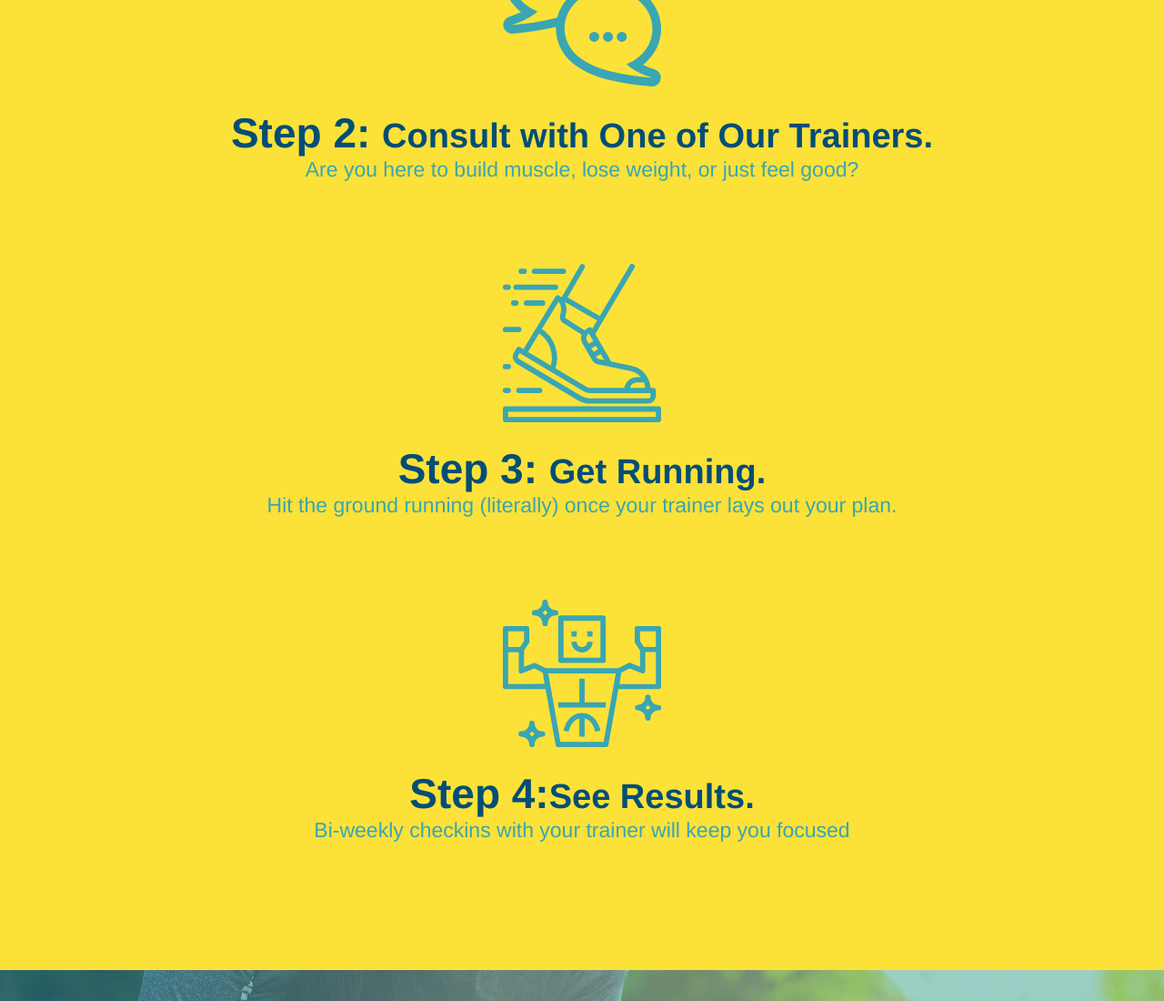
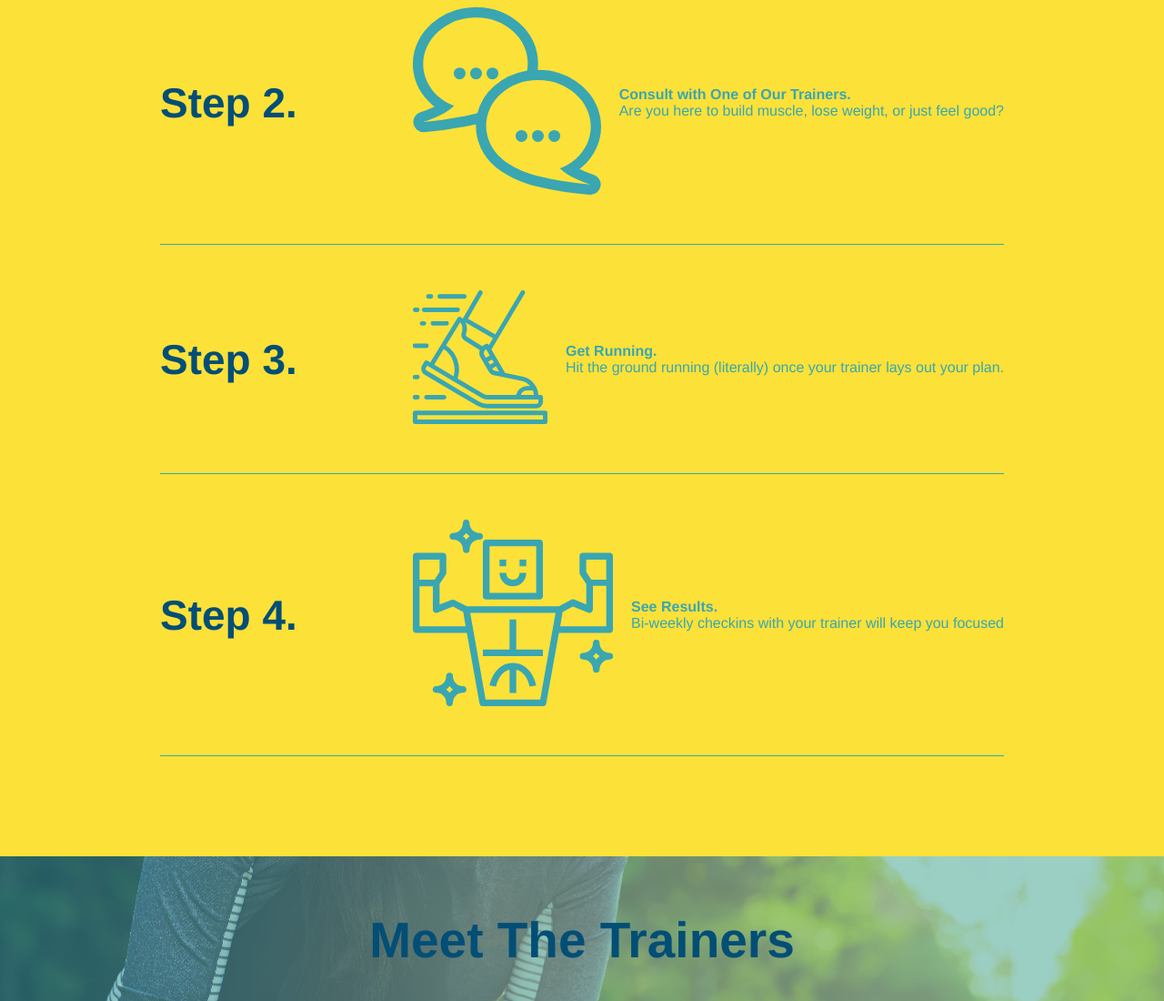
Before and after one commit to gtankha/run-buddy, a plain HTML site: page index.html in a window 1280 px wide. Shown: the part 1700-2800 px from the top of the page at 91% size. Drawn offline with Linux system fonts and the light colour scheme.

Commit message:
add flexbox to the steps

```diff
--- a/assets/css/style.css
+++ b/assets/css/style.css
@@ -130,9 +130,6 @@ body {
   padding: 10px 20px;
   font-size: 16px;
 }
-.intro {
-  text-align: center;
-}
 
 .intro p {
   line-height: 1.7;
@@ -140,9 +137,9 @@ body {
   width: 80%;
   font-size: 20px;
   margin: 0 auto;
+  text-align: center;
 }
 .steps {
-  text-align: center;
   background: #fce138;
 }
 
@@ -150,28 +147,55 @@ body {
   font-size: 55px;
   color: #024e76;
   margin-bottom: 35px;
-  padding: 0 100px 20px 100px;
-  display: inline-block;
-  border-bottom: 3px solid;
-}
-.steps div {
-  margin-bottom: 80px;
+  padding-bottom: 20px;
+  text-align: center;
+  margin: 0 auto 35px auto;
+  width: 50%;
 }
 
-.steps img {
-  width: 15%;
-  margin: 10px 0;
+.step {
+  margin: 50px auto;
+  padding-bottom: 50px;
+  width: 80%;
+  border-bottom: 1px solid #39a6b2;
+  display: flex;
+  flex-wrap: wrap;
+  align-items: center;
+  justify-content: space-between;
 }
 
-.steps h3 {
+.step h3 {
   color: #024e76;
   font-size: 46px;
-  margin-top: 10px;
+  flex: 1 30%;
 }
 
-.steps p {
+.step-info {
+  flex: 2 70%;
+  display: flex;
+  flex-wrap: wrap;
+  align-items: center;
+}
+.step-img {
+  flex: 1 12%;
+  margin-right: 20px;
+}
+.step-text {
+  flex: 12;
+}
+
+.step-text p {
   color: #39a6b2;
-  font-size: 23px;
+  font-size: 18px;
+}
+
+.step-text h4 {
+  font-size: 26px;
+  line-height: 1.5;
+  color: #024e76;
+}
+.step-img img {
+  max-width: 100%;
 }
 
 .primary-border {
@@ -181,12 +205,8 @@ body {
 .secondary-border {
   border-color: #39a6b2;
 }
-.steps span {
-  font-size: 38px;
-}
 
 .trainers {
-  text-align: center;
 
 }
 .trainer {
@@ -230,7 +250,6 @@ body {
 }
 /* REACH OUT STYLES START */
 .contact {
-  text-align: center;
   background: #024e76;
 }
 .contact h2 {
@@ -263,5 +282,7 @@ body {
   color: #fce138;
 }
 
+.flex-row {
+  display: flex;
+}
 /* REACH OUT STYLES END */
-/* HERO STYLES END */
--- a/index.html
+++ b/index.html
@@ -75,45 +75,87 @@
 
   <!-- "what we do" section -->
   <section id="what-we-do" class="intro">
+    <div class="flex-row">
        <h2 class="section-title primary-border">What We Do</h2>
+    </div>
+    <div class="flex-row">
       <p>
         butcher selfies chambray shabby chic gentrify readymade yr Echo Park XOXO Tumblr normcore Banksy direct trade Blue Bottle chillwave you probably haven't heard of them single-origin coffee Vice fanny pack fixie Odd Future Austin fingerstache pickled twee synth Wes Anderson Thundercats viral bitters flannel meggings narwhal Marfa Schlitz sustainable Intelligentsia umami deep v craft
      </p>
+  </div>
   </section>
 
   <!-- "what you do" section -->
   <section id="what-you-do" class="steps">
+    <div class="flex-row"></div>
         <h2 class="section-title secondary-border">What You Do</h2>
+    </div>
     <div>
+     <!--Adding flex to steps-->
+      <div class="step">
+        <h3> Step 1.</h3>
+        <div class="step-info">
+          <div class="step-img">
             <!-- insert this img element -->
             <img src="./assets/images/step-1.svg" alt="" />
-      <h3>Step 1: <span>Fill Out the Form Above.</span></h3>
+          </div>
+          <div class="step-txt">
+            <h4> Fill Out the Form Above.</span></h4>
             <p>You're already here, so why not?</p>
           </div>
+        </div>
+      </div>
+    </div>
 
-    <div>
+    <div class="step">
+      <h3> Step 2.</h3>
+    <div class="step-info">
+      <div class="step-img">
+         <!-- insert this img element -->
       <img src="./assets/images/step-2.svg" alt="" />
-      <h3>Step 2: <span>Consult with One of Our Trainers.</span></h3>
+      </div>
+      <div class="step-txt">
+      <h4>Consult with One of Our Trainers.</h4>
       <p>Are you here to build muscle, lose weight, or just feel good?</p>
       </div>
+    </div>
+  </div>
 
-    <div>
+  <div class="step">
+    <h3> Step 3.</h3>
+  <div class="step-info">
+    <div class="step-img">
+       <!-- insert this img element -->
     <img src="./assets/images/step-3.svg" alt="" />
-      <h3>Step 3: <span>Get Running.</span></h3>
+    </div>
+    <div class="step-txt">
+    <h4>Get Running.</h4>
     <p>Hit the ground running (literally) once your trainer lays out your plan.</p>
     </div>
+  </div>
+</div>
 
-    <div>
+<div class="step">
+  <h3> Step 4.</h3>
+<div class="step-info">
+  <div class="step-img">
+     <!-- insert this img element -->
   <img src="./assets/images/step-4.svg" alt="" />
-      <h3>Step 4:<span>See Results.</span> </h3>
+  </div>
+  <div class="step-txt">
+  <h4>See Results.</h4>
   <p>Bi-weekly checkins with your trainer will keep you focused</p>
+  </div>
+</div>
 </div>
 </section>
 
   <!-- "meet the trainers" section -->
   <section id="your-trainers" class="trainers">
+    <div class="flex-row">
         <h2 class="section-title primary-border">Meet The Trainers
       </h2>
+    </div>
     <article class="trainer">
       <img src="./assets/images/trainer-1.jpg" alt="Arron Stephens in his workout clothes, ready to pump iron" />
       <div class="trainer-bio text-left">
@@ -154,7 +196,9 @@
 
   <!-- "reach out" section -->
   <section id="reach-out" class="contact">
+    <div class="flex-row">
         <h2 class="section-title secondary-border"> Reach Out</h2>
+    </div>
 
       <div class="contact-info">
          <iframe src="https://www.google.com/maps/embed?pb=!1m18!1m12!1m3!1d3510.1268069290327!2d-81.56606268485979!3d28.385237701980774!2m3!1f0!2f0!3f0!3m2!1i1024!2i768!4f13.1!3m3!1m2!1s0x88dd7ee634caa5f7%3A0xa71e391fd01cf1a0!2sWalt%20Disney%20World%C2%AE%20Resort!5e0!3m2!1sen!2sus!4v1595058247479!5m2!1sen!2sus"
```
Lines whose indentation alone changed are shown as unchanged.
